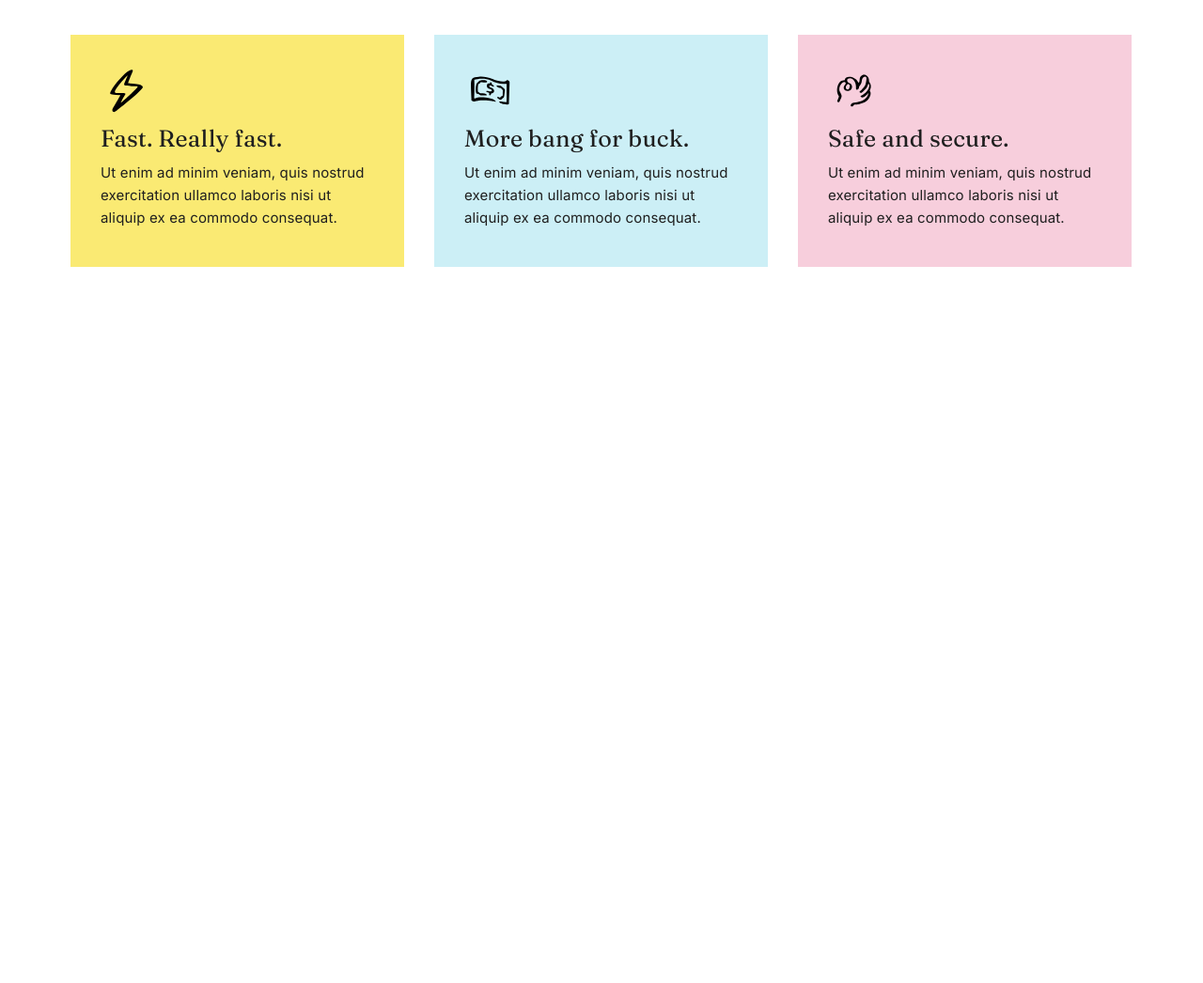
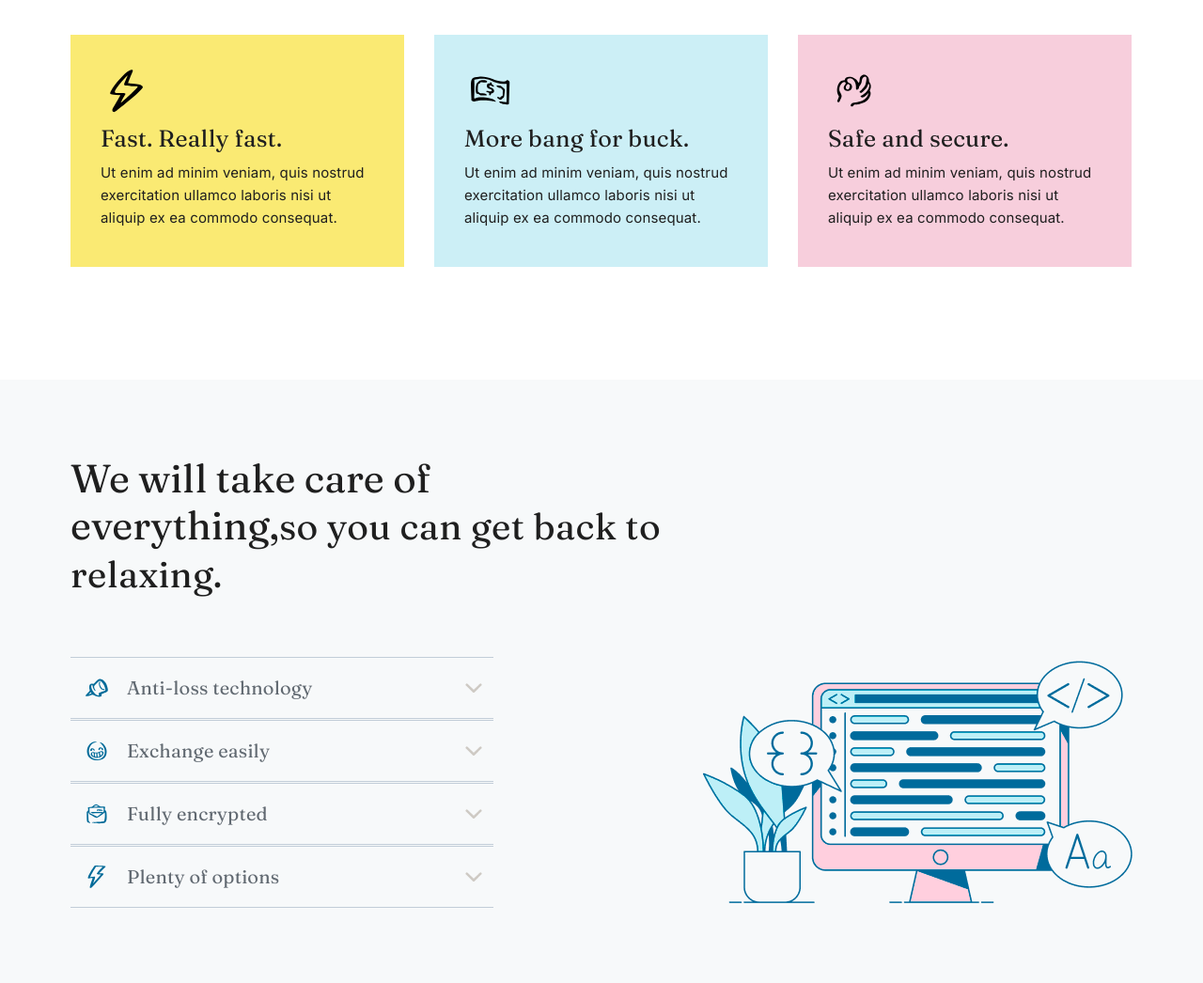
Before and after one commit to Nikita44rus/Whirl-Test1, a plain HTML site: page index.html in a window 1280 px wide. Shown: the part 613-1659 px from the top of the page at 94% size. Before the commit the page ends 913 px from the top, so only its background shows below. Drawn offline with Linux system fonts and the light colour scheme.

Commit message:
nexttest

```diff
--- a/css/style.css
+++ b/css/style.css
@@ -16,6 +16,7 @@ body {
     padding: 20px 0;
     position: fixed;
     width: 100%;
+    background-color: #fff;
 }
 
 .header-row {
@@ -184,3 +185,82 @@ body {
     padding: 16px;
     box-sizing: border-box;
 }
+
+.care{
+    background-color: #f7f9fa;
+    padding: 80px 0;
+    margin-top: 120px;}
+
+.care-title{
+    margin: 0 0 62px;
+    font-family: "Fraunces", sans-serif;
+    font-weight: 400;
+    font-size: 42px;
+    line-height: 120%;
+    letter-spacing: 0em;
+    max-width: 650px;
+    color: #1f1f1f;
+}
+
+.care-title span{
+    font-size: 39px;
+    line-height: 129%;
+    letter-spacing: 0.01em;}
+
+.care-faq{
+    padding: 0;
+    margin: 0;
+    list-style: none;
+    display: flex;
+    flex-direction: column;
+    gap: 1px;
+    max-width: 450px;
+}
+
+.care-faq li{
+    padding: 16px 12px;
+    border-top: 1px solid #c2cdd8;
+    border-bottom: 1px solid #c2cdd8;
+}
+
+.care-faq-head{
+    display: flex;
+    align-items: center;
+    gap: 16px;
+    font-size: 20px;
+    font-family: "Fraunces", sans-serif;
+    line-height: 126%;
+    letter-spacing: 0.01em;
+    color: #626a72;
+}
+
+.care-faq-head:after{
+    content: "";
+    width: 18px;
+    height: 10px;
+    background: url(../images/patch_bottom.svg);
+    margin-left: auto;}
+
+.care-faq-body{
+    padding-left: 48px;
+    font-family: "Inter", sans-serif;
+    font-size: 16px;
+    line-height: 150%;
+    letter-spacing: 0.01em;
+    max-height: 0;
+    opacity: 0;
+    overflow: hidden;
+    color: #1f1f1f;
+    transition: 0.3s;
+}
+
+.care-faq li:hover.care-faq-body{
+    max-height: 1000px;
+    opacity: 1;
+}
+
+.care-row{
+    display: flex;
+    justify-content: space-between;
+    align-items: center;
+}
--- a/index.html
+++ b/index.html
@@ -112,9 +112,62 @@
                             </p>
                         </div>
                     </div>
+
                 </div>
             </div>
         </div>
+        <section class="care">
+            <div class="container">
+                <h2 class="care-title">
+                    We will take care of everything,<span>so you can get back to relaxing.</span>
+                </h2>
+                <div class="care-row">
+                    <ul class="care-faq">
+                        <li>
+                            <div class="care-faq-head">
+                                <img src="images/care/Anti-loss-svg.svg" alt="#">
+                                Anti-loss technology
+                            </div>
+                            <div class="care-faq-body">
+                                Anti-loss technology
+                                Lorem ipsum dolor sit amet, consectetur adipiscing elit, sed do eiusmod tempor incididunt ut labore et dolore magna aliqua.
+                            </div>
+                        </li>
+                        <li>
+                            <div class="care-faq-head">
+                                <img src="images/care/Exchange.svg" alt="#">
+                                Exchange easily
+                            </div>
+                            <div class="care-faq-body">
+                                Anti-loss technology
+                                Lorem ipsum dolor sit amet, consectetur adipiscing elit, sed do eiusmod tempor incididunt ut labore et dolore magna aliqua.
+                            </div>
+                        </li>
+                        <li>
+                            <div class="care-faq-head">
+                                <img src="images/care/Fully.svg" alt="#">
+                                Fully encrypted
+                            </div>
+                            <div class="care-faq-body">
+                                Anti-loss technology
+                                Lorem ipsum dolor sit amet, consectetur adipiscing elit, sed do eiusmod tempor incididunt ut labore et dolore magna aliqua.
+                            </div>
+                        </li>
+                        <li>
+                            <div class="care-faq-head">
+                                <img src="images/care/Plenty.svg" alt="#">
+                                Plenty of options
+                            </div>
+                            <div class="care-faq-body">
+                                Anti-loss technology
+                                Lorem ipsum dolor sit amet, consectetur adipiscing elit, sed do eiusmod tempor incididunt ut labore et dolore magna aliqua.
+                            </div>
+                        </li>
+                    </ul>
+                    <img src="images/CareImage.png" alt="#">
+                </div>
+            </div>
+        </section>
     </main>
 
 
```
Also changed, not shown: images/CareImage.png (added), images/care/Anti-loss-svg.svg (added), images/care/Anti-loss.png (added), images/care/Exchange.svg (added), images/care/Fully.svg (added), images/care/Plenty.svg (added), images/patch_bottom.svg (added).
